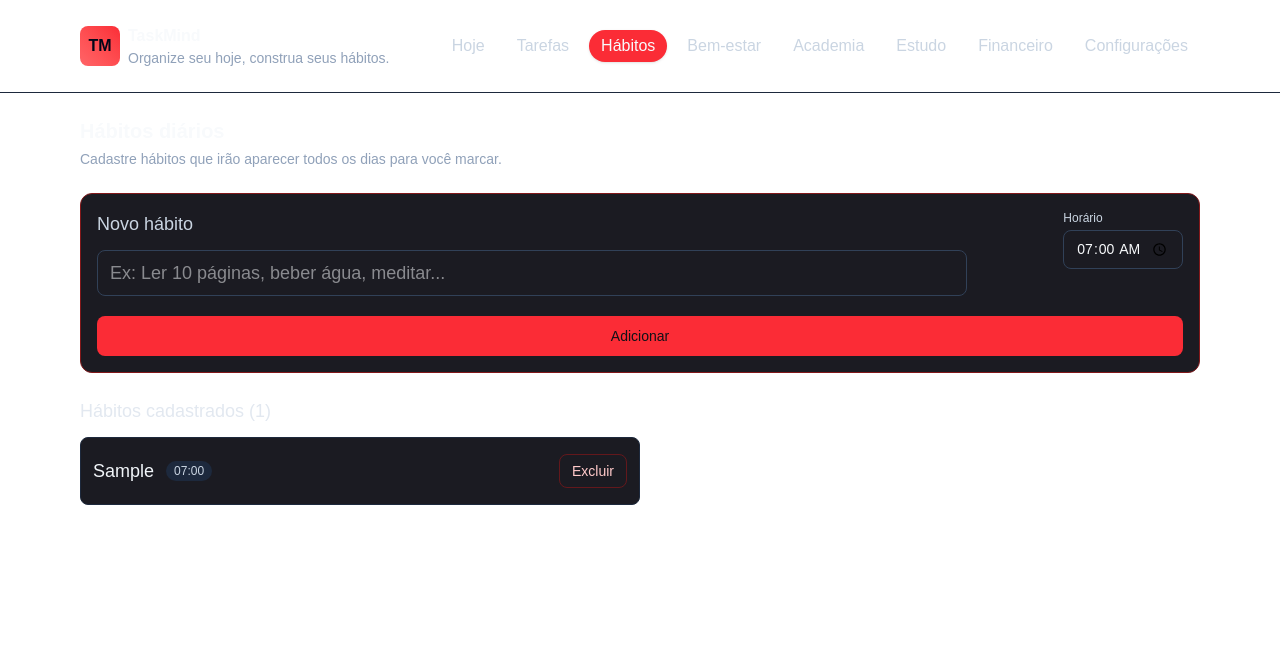
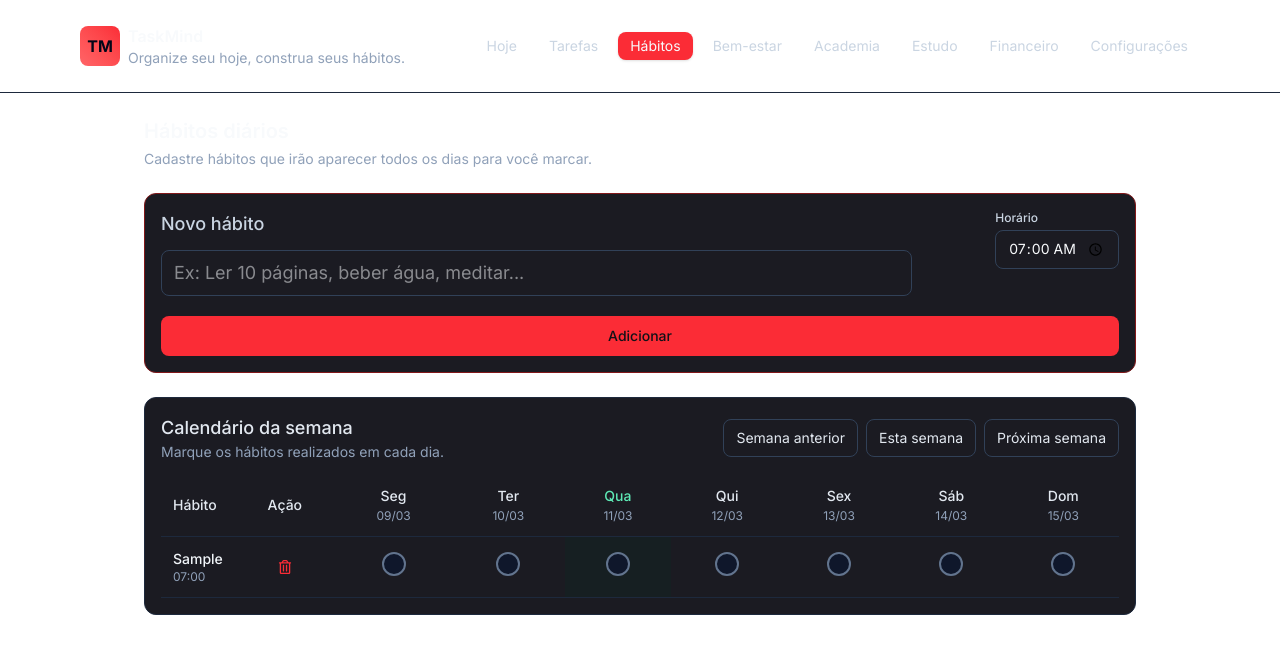
Before and after one commit to zinfex/taskmind, a Next.js app: page /habitos in a window 1280 px wide. Both pictures are taken after typing "Sample" into the empty fields and a click on the button "Adicionar". Shown: the top 654 px of the page. Built offline with nearby package versions, Linux system fonts and the light colour scheme.

Commit message:
Feat: Tabela de check de hábitos & Melhorias de estilização

```diff
--- a/package.json
+++ b/package.json
@@ -11,7 +11,8 @@
   "dependencies": {
     "next": "16.1.6",
     "react": "19.2.3",
-    "react-dom": "19.2.3"
+    "react-dom": "19.2.3",
+    "react-icons": "^5.6.0"
   },
   "devDependencies": {
     "@tailwindcss/postcss": "^4",
--- a/src/app/components/Header.tsx
+++ b/src/app/components/Header.tsx
@@ -18,7 +18,7 @@ export function Header() {
   const pathname = usePathname();
 
   return (
-    <header className="border-b border-slate-800 backdrop-blur">
+    <header className="border-b border-slate-800 backdrop-blur sticky top-0 z-40 bg-background/95 backdrop-blur supports-[backdrop-filter]:bg-background/60">
       <div className="mx-auto flex max-w-6xl flex-col gap-3 px-4 py-6 sm:flex-row sm:items-center sm:justify-between">
         <div className="flex items-center gap-2">
           <div className="flex h-10 w-10 items-center justify-center rounded-lg bg-gradient-to-tr from-red-400 to-red-500 text-md font-bold text-slate-950">
@@ -32,7 +32,7 @@ export function Header() {
           </div>
         </div>
 
-        <nav className="flex flex-wrap gap-2 text-md">
+        <nav className="flex flex-wrap gap-2 text-sm">
           {tabs.map(tab => {
             const ativo =
               pathname === tab.href ||
@@ -43,7 +43,7 @@ export function Header() {
                 key={tab.href}
                 href={tab.href}
                 className={[
-                  'rounded-full px-3 py-1 transition-colors',
+                  'rounded-lg px-3 py-1 transition-colors',
                   ativo
                     ? 'bg-red-500 text-slate-50 shadow-sm'
                     : 'text-slate-300 hover:bg-slate-800 hover:text-slate-50',
--- a/src/app/globals.css
+++ b/src/app/globals.css
@@ -22,5 +22,5 @@
 body {
   background: var(--background);
   color: var(--foreground);
-  font-family: Arial, Helvetica, sans-serif;
+  font-family: Inter, Helvetica, sans-serif;
 }
--- a/src/app/habitos/page.tsx
+++ b/src/app/habitos/page.tsx
@@ -1,12 +1,52 @@
 'use client';
 
-import { FormEvent, useState } from 'react';
+import { FormEvent, useMemo, useState } from 'react';
 import { useTaskmind } from '../providers';
+import { FaRegTrashAlt } from 'react-icons/fa';
+
+function toISODate(d: Date) {
+  const ano = d.getFullYear();
+  const mes = String(d.getMonth() + 1).padStart(2, '0');
+  const dia = String(d.getDate()).padStart(2, '0');
+  return `${ano}-${mes}-${dia}`;
+}
+
+function startOfWeekMonday(base: Date) {
+  const d = new Date(base);
+  d.setHours(0, 0, 0, 0);
+  const day = d.getDay(); // 0=Dom, 1=Seg...
+  const diff = (day + 6) % 7; // Seg=0 ... Dom=6
+  d.setDate(d.getDate() - diff);
+  return d;
+}
 
 export default function HabitosPage() {
-  const { habitos, adicionarHabito, removerHabito } = useTaskmind();
+  const {
+    hoje,
+    habitos,
+    adicionarHabito,
+    removerHabito,
+    alternarHabitoNoDia,
+    habitoConcluidoNoDia,
+  } = useTaskmind();
   const [titulo, setTitulo] = useState('');
   const [horario, setHorario] = useState('07:00');
+  const [semanaInicio, setSemanaInicio] = useState(() =>
+    startOfWeekMonday(new Date()),
+  );
+
+  const diasDaSemana = useMemo(() => {
+    const labels = ['Seg', 'Ter', 'Qua', 'Qui', 'Sex', 'Sáb', 'Dom'];
+    return Array.from({ length: 7 }).map((_, idx) => {
+      const d = new Date(semanaInicio);
+      d.setDate(d.getDate() + idx);
+      return {
+        label: labels[idx],
+        date: d,
+        iso: toISODate(d),
+      };
+    });
+  }, [semanaInicio]);
 
   function handleSubmit(event: FormEvent) {
     event.preventDefault();
@@ -63,40 +103,141 @@ export default function HabitosPage() {
 
       </form>
 
+      <div className="rounded-xl border border-slate-800 bg-[#1B1B22] p-4">
+        <div className="mb-3 flex flex-col gap-2 sm:flex-row sm:items-center sm:justify-between">
           <div>
-        <h2 className="mb-3 text-lg font-medium text-slate-200">
-          Hábitos cadastrados ({habitos.length})
+            <h2 className="text-lg font-medium text-slate-200">
+              Calendário da semana
             </h2>
+            <p className="text-sm text-slate-400">
+              Marque os hábitos realizados em cada dia.
+            </p>
+          </div>
+
+          <div className="flex items-center gap-2">
+            <button
+              type="button"
+              onClick={() => {
+                const d = new Date(semanaInicio);
+                d.setDate(d.getDate() - 7);
+                setSemanaInicio(d);
+              }}
+              className="rounded-lg border border-slate-700 bg-transparent px-3 py-2 text-sm text-slate-200 transition hover:bg-slate-900"
+            >
+              Semana anterior
+            </button>
+            <button
+              type="button"
+              onClick={() => setSemanaInicio(startOfWeekMonday(new Date()))}
+              className="rounded-lg border border-slate-700 bg-transparent px-3 py-2 text-sm text-slate-200 transition hover:bg-slate-900"
+            >
+              Esta semana
+            </button>
+            <button
+              type="button"
+              onClick={() => {
+                const d = new Date(semanaInicio);
+                d.setDate(d.getDate() + 7);
+                setSemanaInicio(d);
+              }}
+              className="rounded-lg border border-slate-700 bg-transparent px-3 py-2 text-sm text-slate-200 transition hover:bg-slate-900"
+            >
+              Próxima semana
+            </button>
+          </div>
+        </div>
 
         {habitos.length === 0 ? (
           <p className="text-sm text-slate-400">
-            Nenhum hábito cadastrado ainda. Comece adicionando o primeiro acima.
+            Cadastre hábitos acima para visualizar o calendário semanal.
           </p>
         ) : (
-          <ul className="flex flex-col gap-2 md:w-[50%]">
-            {habitos.map(habito => (
-              <li
-                key={habito.id}
-                className="flex items-center justify-between rounded-lg border-1 border-slate-800 bg-[#1B1B22] px-3 py-4"
+          <div className="overflow-x-auto">
+            <table className="w-full min-w-[720px] border-separate border-spacing-0">
+              <thead>
+                <tr>
+                  <th className="sticky left-0 z-10 w-[30px] border-b border-slate-800 bg-[#1B1B22] px-3 py-3 text-left text-sm font-medium text-slate-200">
+                    Hábito
+                  </th>
+                  <th className='className="sticky left-0 z-10 w-[100px] border-b border-slate-800 bg-[#1B1B22] px-3 py-3 text-center text-sm font-medium text-slate-200'>Ação</th>
+                  {diasDaSemana.map(dia => {
+                    const isHoje = dia.iso === hoje;
+                    return (
+                      <th
+                        key={dia.iso}
+                        className={[
+                          'border-b border-slate-800 px-3 py-3 text-center text-sm font-medium',
+                          isHoje ? 'text-emerald-300' : 'text-slate-200',
+                        ].join(' ')}
                       >
-                <div className="flex items-center gap-3">
-                  <span className="text-lg text-slate-100">{habito.titulo}</span>
-                  <span className="rounded-full bg-slate-800 px-2 py-0.5 text-xs text-slate-300">
-                    {habito.horario}
+                        <div className="flex flex-col items-center gap-0.5">
+                          <span>{dia.label}</span>
+                          <span className="text-xs font-normal text-slate-400">
+                            {dia.iso.slice(8, 10)}/{dia.iso.slice(5, 7)}
                           </span>
                         </div>
+                      </th>
+                    );
+                  })}
+                </tr>
+              </thead>
+              <tbody>
+                {habitos.map(habito => (
+                  <tr key={habito.id}>
+                    <td className="sticky left-0 z-10 border-b border-slate-800 bg-[#1B1B22] px-3 py-3 text-left">
+                      <div className="flex items-center justify-between gap-3">
+                        <div className="min-w-0">
+                          <p className="truncate text-sm font-medium text-slate-100">
+                            {habito.titulo}
+                          </p>
+                          <p className="text-xs text-slate-400">
+                            {habito.horario}
+                          </p>
+                        </div>
+                      </div>
+                    </td>
 
+                    <td className="sticky left-0 z-10 border-b border-slate-800 bg-[#1B1B22] px-3 py-3 text-center">
                       <button
                       type="button"
                       onClick={() => removerHabito(habito.id)}
-                  className="rounded-lg border border-red-900/70 bg-transparent px-3 py-1.5 text-sm font-medium text-red-200 transition hover:bg-red-950/40 hover:text-red-100"
+                      className="cursor-pointer py-1.5 text-sm font-medium text-red-500 transition"
                       aria-label={`Excluir hábito: ${habito.titulo}`}
                     >
-                  Excluir
+                      <FaRegTrashAlt />
                     </button>
-              </li>
+                    </td>
+
+                    {diasDaSemana.map(dia => {
+                      const checked = habitoConcluidoNoDia(habito.id, dia.iso);
+                      const isHoje = dia.iso === hoje;
+                      return (
+                        <td
+                          key={`${habito.id}-${dia.iso}`}
+                          className={[
+                            'border-b border-slate-800 px-3 py-3 text-center',
+                            isHoje ? 'bg-emerald-950/20' : '',
+                          ].join(' ')}
+                        >
+                          <input
+                            type="checkbox"
+                            checked={checked}
+                            onChange={() =>
+                              alternarHabitoNoDia(habito.id, dia.iso)
+                            }
+                            className="h-6 w-6 appearance-none rounded-full border-2 border-slate-500 bg-slate-900 checked:bg-emerald-500 checked:border-emerald-500 cursor-pointer transition"
+
+                            // className="h-5 w-5 rounded border-slate-600 bg-slate-900 text-emerald-500 focus:ring-emerald-500"
+                            aria-label={`Marcar ${habito.titulo} em ${dia.iso}`}
+                          />
+                        </td>
+                      );
+                    })}
+                  </tr>
                 ))}
-          </ul>
+              </tbody>
+            </table>
+          </div>
         )}
       </div>
     </section>
--- a/src/app/hoje/page.tsx
+++ b/src/app/hoje/page.tsx
@@ -1,5 +1,6 @@
 'use client';
 
+import { FaTasks } from 'react-icons/fa';
 import { useTaskmind } from '../providers';
 
 export default function HojePage() {
@@ -31,7 +32,8 @@ export default function HojePage() {
           </h1>
 
           {tarefasDeHoje.length === 0 ? (
-            <p className="text-sm text-slate-400">
+            <p className="text-sm text-neutral-400 text-center">
+              <FaTasks className='text-neutral-700 text-5xl text-center justify-self-center mb-2'/>
               Nenhuma tarefa cadastrada para hoje. Use a aba &quot;Tarefas&quot;
               para adicionar.
             </p>
@@ -65,7 +67,8 @@ export default function HojePage() {
           )}
         </div>
 
-        <div className='md:w-[50%]'>
+        <div className='md:w-[100%] grid grid-cols-2'>
+          <div>
             <h2 className="mb-3 text-lg font-medium text-slate-200">
             🔁 Hábitos de hoje ({habitos.length})
             </h2>
@@ -75,20 +78,21 @@ export default function HojePage() {
                 Nenhum hábito cadastrado ainda. Use a aba &quot;Hábitos&quot;.
               </p>
             ) : (
-            <ul className="flex flex-col gap-2">
+              <ul className="flex flex-col gap-2 w-full">
                 {habitos.map(habito => {
                   const concluido = habitoConcluidoNoDia(habito.id, hoje);
                   return (
+                    <div className="flex cursor-pointer items-center gap-4 text-lg">
                       <li
                         key={habito.id}
-                    className="flex items-center justify-between rounded-lg border-1 border-slate-800 bg-[#1B1B22] px-3 py-4"
+                        className="flex items-center justify-between rounded-lg border-1 border-slate-800 bg-[#1B1B22] px-3 py-4 transition hover:border-red-800 w-full"
                       >
-                    <label className="flex cursor-pointer items-center gap-4 text-lg">
+                          <div className="flex gap-3 items-center">
                           <input
                             type="checkbox"
                             checked={concluido}
                             onChange={() => alternarHabitoNoDia(habito.id, hoje)}
-                        className="h-6 w-6 appearance-none rounded-full border-2 border-slate-500 bg-slate-900 checked:bg-emerald-500 checked:border-emerald-500 cursor-pointer transition"
+                            className="h-6 w-6 appearance-none rounded-full border-2 border-slate-500  checked:bg-emerald-500 checked:border-emerald-500 cursor-pointer transition"
                           />
                           <span
                             className={
@@ -99,16 +103,21 @@ export default function HojePage() {
                           >
                             {habito.titulo}
                           </span>
+                          </div>
+
                           <span className="rounded-full bg-slate-800 px-2 py-0.5 text-xs text-slate-300">
                             {habito.horario}
                           </span>
-                    </label>
                       </li>
+                    </div>
                   );
                 })}
               </ul>
             )}
           </div>
+
+
+        </div>
       </div>
     </section>
   );
--- a/src/app/layout.tsx
+++ b/src/app/layout.tsx
@@ -1,10 +1,10 @@
 import type { Metadata } from "next";
-import { Geist, Geist_Mono } from "next/font/google";
+import { Inter, Geist_Mono } from "next/font/google";
 import "./globals.css";
 import { TaskmindProvider } from "./providers";
 import { Header } from "./components/Header";
 
-const geistSans = Geist({
+const interSans = Inter({
   variable: "--font-geist-sans",
   subsets: ["latin"],
 });
@@ -27,12 +27,12 @@ export default function RootLayout({
   return (
     <html lang="pt-BR">
       <body
-        className={`${geistSans.variable} ${geistMono.variable} antialiased bg-slate-950 text-slate-50`}
+        className={`${interSans.variable} ${geistMono.variable} antialiased bg-slate-950 text-slate-50`}
       >
         <TaskmindProvider>
           <div className="flex min-h-screen flex-col">
             <Header />
-            <main className="mx-auto flex w-full max-w-6xl flex-1 px-4 py-6">
+            <main className="mx-auto flex w-full max-w-5xl flex-1 px-4 py-6">
               {children}
             </main>
           </div>
```
Also changed, not shown: 1 other file (tests, documents, lock files or other folders). Lines whose indentation alone changed are shown as unchanged.
